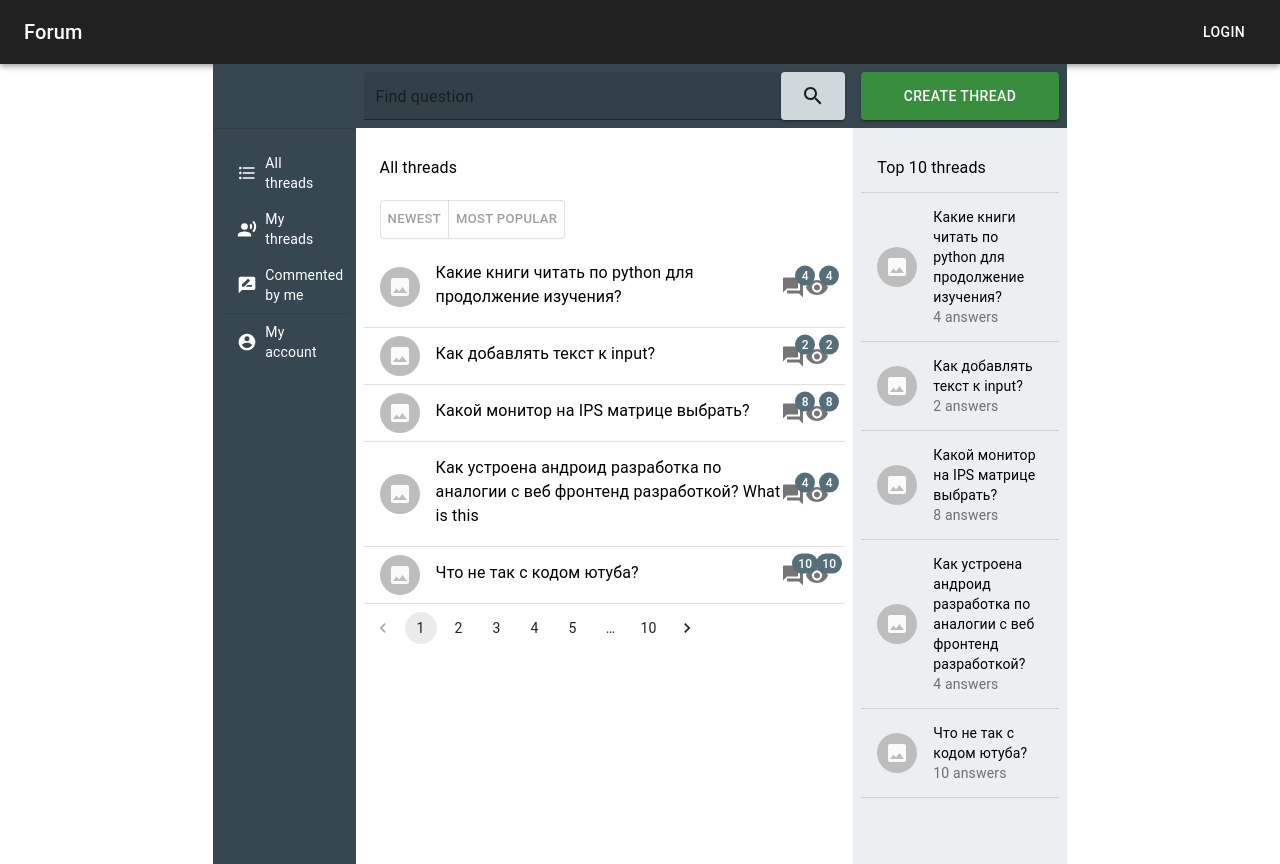
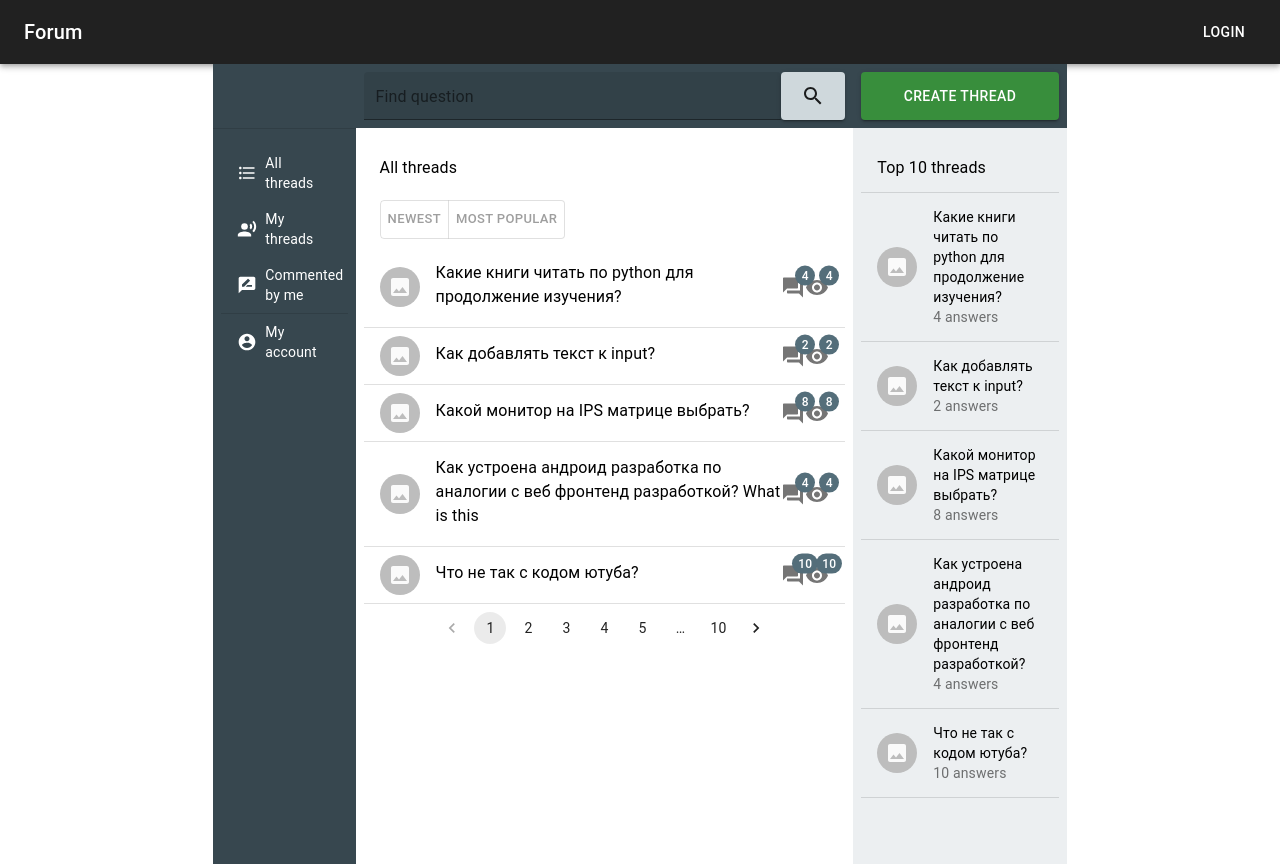
Before and after one commit to DanilAndreev/readit, a React (Create React App) app in the folder starscream_web/: page /threads in a window 1280 px wide. Built offline with nearby package versions, Linux system fonts and the light colour scheme.

Commit message:
pagination centered

```diff
--- a/starscream_web/src/Pages/ThreadsViewer/index.js
+++ b/starscream_web/src/Pages/ThreadsViewer/index.js
@@ -102,7 +102,9 @@ export default function ThreadsViewer() {
                         );
                     })}
                 </List>
-                <Pagination count={10}/>
+                <div className={classes.paginationContainer}>
+                    <Pagination count={10} className={classes.pagination}/>
+                </div>
             </Box>
         </Grid>
 
--- a/starscream_web/src/Pages/ThreadsViewer/style.js
+++ b/starscream_web/src/Pages/ThreadsViewer/style.js
@@ -4,6 +4,13 @@ const useStyles = makeStyles(theme => ({
     threadsList: {
         paddingRight: theme.spacing(6),
     },
+    pagination: {
+        display: 'inline-flex',
+    },
+    paginationContainer: {
+        display: 'flex',
+        justifyContent: 'center',
+    }
 }));
 
 export default useStyles;
```
